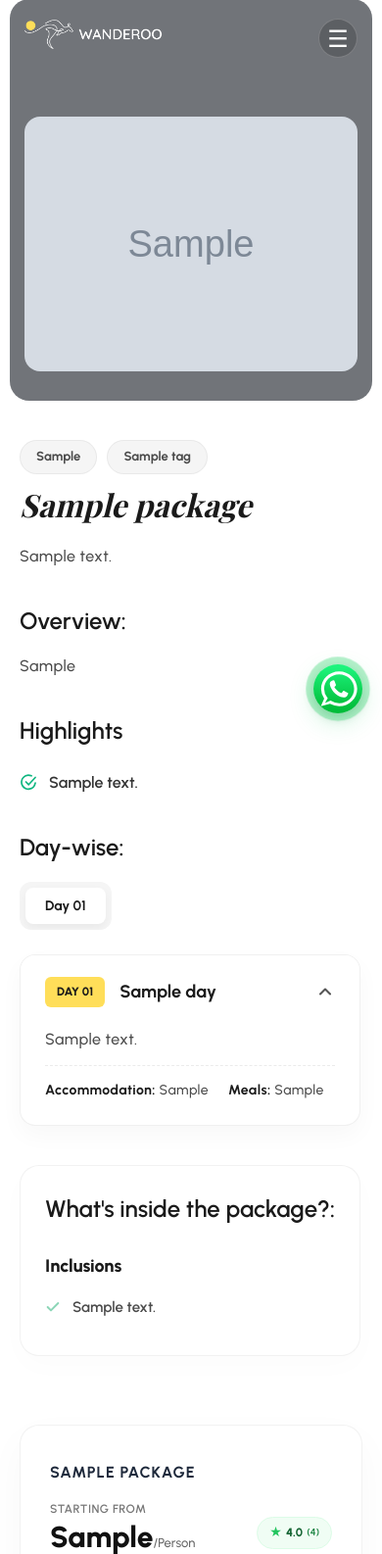
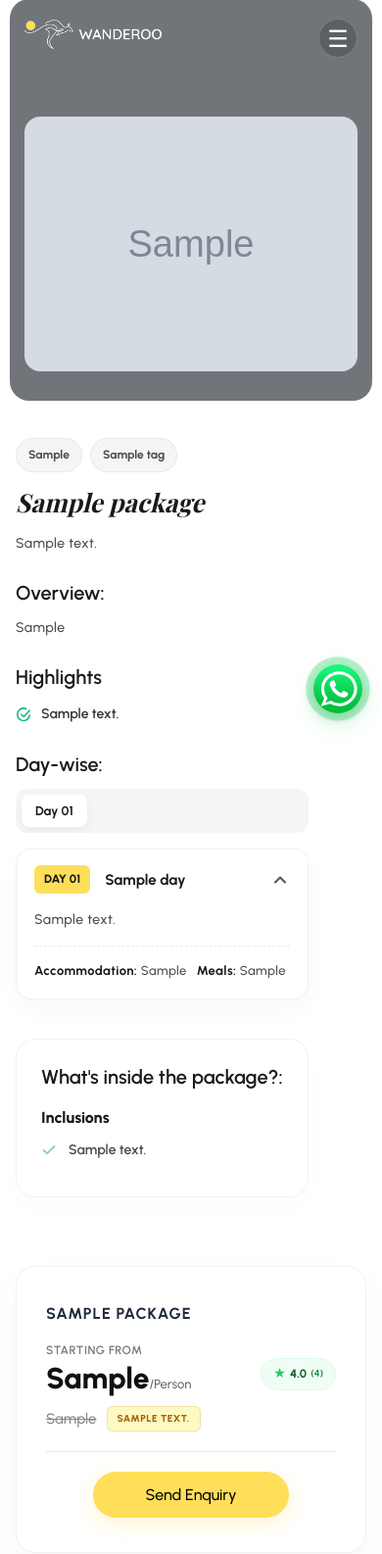
Before and after one commit to Sachinsagarmishra/wanderooB2C, a PHP site: a page that uses includes/header.php in a window 390 px wide. Shown: the part 21-1607 px from the top of the page at 98% size. Run offline with PHP 8.4, Linux system fonts and the light colour scheme; tables that the repository leaves empty hold one stand-in row (values such as "Sample post"); grey boxes marked "Sample" are stand-in pictures; some libraries are stand-ins or nearby versions; some web fonts are replaced.

Commit message:
Improve mobile package detail typography

```diff
--- a/assets/css/style.css
+++ b/assets/css/style.css
@@ -2522,13 +2522,108 @@ footer {
     }
 
     .detail-title {
-        font-size: 32px;
-        line-height: 42px;
+        font-size: 26px;
+        line-height: 34px;
+        margin-bottom: 14px;
     }
 
     .detail-desc,
     .itinerary-body-content {
+        font-size: 14px;
+        line-height: 1.55;
+    }
+
+    .detail-container {
+        padding: 0 16px;
+    }
+
+    .detail-main-content h2 {
+        font-size: 22px;
+        line-height: 1.25;
+    }
+
+    .detail-main-content h3 {
+        font-size: 20px;
+        line-height: 1.3;
+        margin-top: 26px;
+        margin-bottom: 12px;
+    }
+
+    .detail-badges {
+        gap: 8px;
+        margin-top: 18px;
+        margin-bottom: 14px;
+    }
+
+    .detail-badge {
+        font-size: 12px;
+        padding: 7px 12px;
+    }
+
+    .detail-highlights {
+        margin: 14px 0 28px 0;
+    }
+
+    .detail-highlights li {
+        align-items: flex-start;
+        font-size: 14px;
+        line-height: 1.55;
+        gap: 10px;
+        margin-bottom: 10px;
+    }
+
+    .detail-highlights li svg {
+        margin-top: 3px;
+        width: 16px;
+        height: 16px;
+    }
+
+    .itinerary-tabs {
+        width: 100%;
+        margin-bottom: 16px;
+    }
+
+    .itinerary-tab-btn {
+        font-size: 13px;
+        padding: 9px 14px;
+    }
+
+    .itinerary-header {
+        padding: 16px 18px;
+    }
+
+    .itinerary-day-badge {
+        font-size: 12px;
+        padding: 5px 10px;
+    }
+
+    .itinerary-title-text {
+        font-size: 15px;
+        line-height: 1.35;
+    }
+
+    .itinerary-body-content {
+        padding: 0 18px 18px;
+    }
+
+    .itinerary-details-meta {
+        gap: 10px;
+        font-size: 13px;
+    }
+
+    .detail-inclusions-box h3 {
+        font-size: 20px;
+        margin-bottom: 16px;
+    }
+
+    .detail-inclusions-col h4 {
         font-size: 16px;
+        margin-bottom: 10px;
+    }
+
+    .detail-inclusions-col li {
+        font-size: 14px;
+        line-height: 1.45;
     }
 
     .detail-inclusions-columns {
--- a/includes/header.php
+++ b/includes/header.php
@@ -22,7 +22,7 @@ $pageKeywords = isset($pageKeywords) ? $pageKeywords : "";
     <link rel="apple-touch-icon" sizes="180x180" href="<?php echo SITE_PATH; ?>/assets/img/favicon.png">
 
     <!-- Google Fonts & Styles -->
-    <link rel="stylesheet" href="<?php echo SITE_PATH; ?>/assets/css/style.css?v=5.5">
+    <link rel="stylesheet" href="<?php echo SITE_PATH; ?>/assets/css/style.css?v=5.6">
 </head>
 <body class="<?php echo isset($bodyClass) ? htmlspecialchars($bodyClass) : ''; ?>">
     <header>
```
